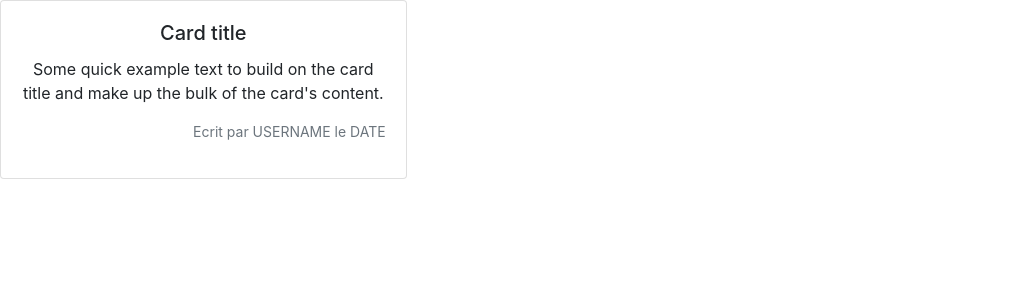
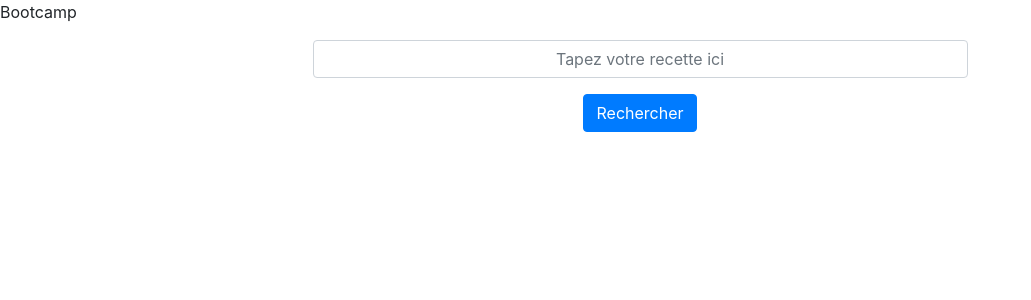
Before and after one commit to RenaudCini/projet-web-3, a PHP site: page /liste_recettes_pg.php in a window 1280 px wide. Shown: the top 300 px of the page, without its empty margins (0-1031 px from the left). Run offline with PHP 8.4, Linux system fonts and the light colour scheme; some libraries are stand-ins or nearby versions.

Commit message:
front search bar

```diff
--- a/liste_recettes/liste_recettes_pg.php
+++ b/liste_recettes/liste_recettes_pg.php
@@ -5,22 +5,29 @@
     <meta charset="UTF-8">
     <meta name="viewport" content="width=device-width, initial-scale=1.0">
     <link rel="stylesheet" href="/asset/lib/bootstrap/bootstrap.min.css">
+    <script src="https://ajax.googleapis.com/ajax/libs/jquery/3.5.1/jquery.min.js"></script>
     <title>Document</title>
 </head>
 
 <body>
 
-    <div class="row">
-        <div class="col-md-4 pb-3">
-            <div class="card">
-                <div class="card-body text-center">
-                    <h5 class="card-title">Card title</h5>
-                    <p class="card-text">Some quick example text to build on the card title and make up the bulk of the card's content.</p>
-                    <p class="text-right small text-secondary">Ecrit par USERNAME le DATE</p>
-                </div>
-            </div>
-        </div>
+
+    <p>Bootcamp</p>
+
+    <div class="form-group row justify-content-center">
+        <input type="text" class="form-control col-6 text-center" id="recherche" placeholder="Tapez votre recette ici">
     </div>
+    <div class="row justify-content-center">
+        <button class="btn btn-primary" id="buttonSearch">Rechercher</button>
+    </div>
+
+    <script>
+        let buttonSearch = $("#buttonSearch");
+        buttonSearch.click(function() {
+            let valeur = $("#recherche").val();
+            console.log(valeur);
+        });
+    </script>
 
     <footer>
         <script src="/asset/lib/jquery/jquery.min.js"></script>
```
